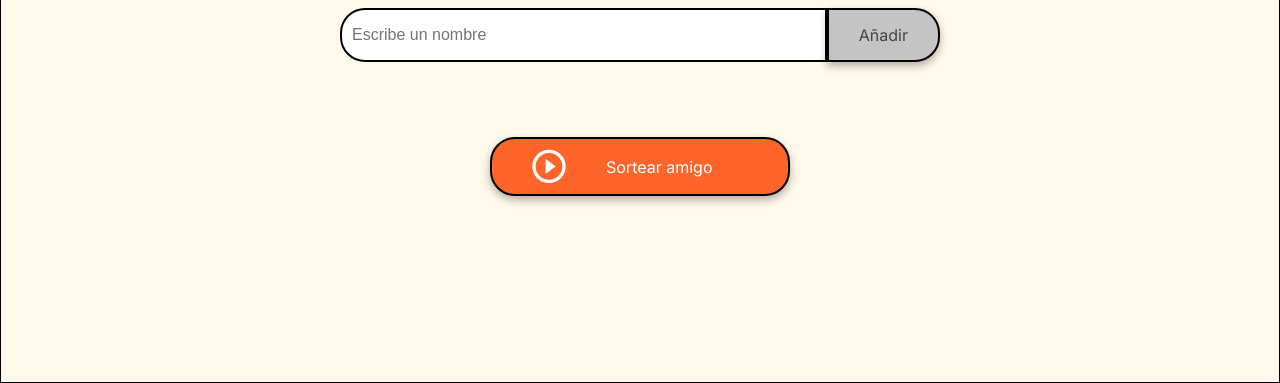
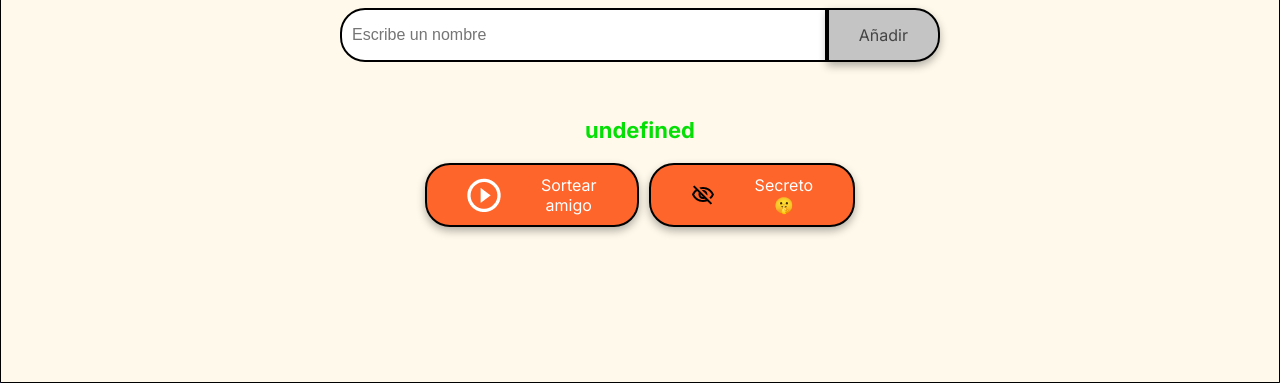
Before and after one commit to tutu-tere/DesafioAmigoSecreto, a plain HTML site: page index.html in a window 1280 px wide. Both pictures are taken after a click on the button "Sortear amigo". Shown: the part 417-800 px from the top of the page. Drawn offline with Linux system fonts and the light colour scheme.

Commit message:
Funcion sorteo y ocultar resultado, nuevo boton

```diff
--- a/assets/css/style.css
+++ b/assets/css/style.css
@@ -88,7 +88,9 @@ body {
 }
 
 .button-container {
-    width: 300px;
+    display: flex;
+    gap: 10px;
+    width: 380px;
     justify-content: center;
 }
 
@@ -144,7 +146,7 @@ ul {
 
 /* Botón de sortear título */
 .button-draw {
-    display: flex;
+    display: inline-flex;
     align-items: center;
     width: 100%;
     padding: 10px 40px;
--- a/assets/js/app.js
+++ b/assets/js/app.js
@@ -17,3 +17,14 @@ else {
 inputAmigo.value = "";  // Limpiar el input
 console.log(amigos);
 }
+
+//2. Recorrer el array para sortear entre los elementos
+function sortearAmigo(){
+    let amigoSorteado = amigos[Math.floor(Math.random()*amigos.length)]; // Math.floor redondea hacia abajo, Math.random genera un numero aleatorio entre 0 y 1 y lo multiplica por la cantidad de elementos en el array
+    console.log(amigoSorteado);
+    document.getElementById("resultado").innerHTML = amigoSorteado; // Mostrar el resultado en el html
+}
+// Adicional ocultar el resultado
+function ocultarResultado(){
+    document.getElementById("resultado").innerHTML = "";
+}
--- a/index.html
+++ b/index.html
@@ -32,6 +32,10 @@
                     <img src="assets/img/play_circle_outline.png" alt="Ícono para sortear">
                     Sortear amigo
                 </button>
+                <button class="button-draw" onclick="ocultarResultado()" aria-label="Ocultar amigo secreto">
+                    <img src="assets/img/visibility-off.svg" alt="Ícono para ocultar">
+                    Secreto 🤫
+                </button>
             </div>
         </section>
     </main>
```
Also changed, not shown: assets/img/visibility-off.svg (added).
